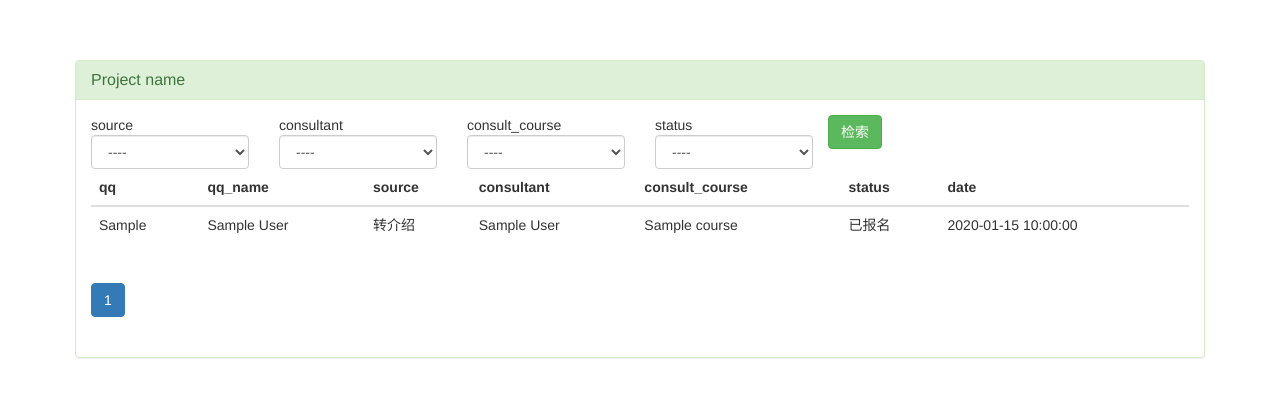
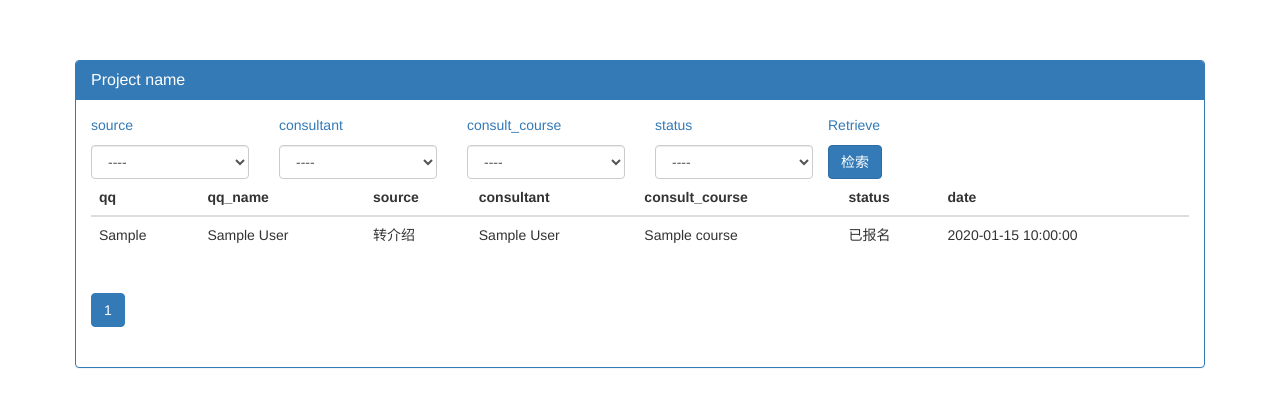
Before and after one commit to sgr-smile2015/website, a Django app: a page that uses templates/common/table_objs.html in a window 1280 px wide. Shown: the part 50-457 px from the top of the page. Run offline with Django 3.2, Linux system fonts and the light colour scheme; tables that the repository leaves empty hold one stand-in row (values such as "Sample post"); some libraries are stand-ins or nearby versions.

Commit message:
text-primary对文字进行渲染,然后对齐

```diff
--- a/templates/common/table_objs.html
+++ b/templates/common/table_objs.html
@@ -3,7 +3,7 @@
 
 
 {% block container %}
-        <div class="panel panel-success">
+        <div class="panel panel-primary">
             <div class="panel-heading">
                 <h3 class="panel-title">Project name</h3>
             </div>
@@ -13,12 +13,12 @@
                     <form class="" method="get">
                         {% for condtion in admin_class.list_filter %}
                             <div class="col-lg-2">
-                                <span>{{ condtion }}</span>
+                                <p class="text-primary">{{ condtion }}</p>
                                 {% render_filter_ele condtion admin_class filter_conditions %}
                             </div>
                         {% endfor %}
-
-                        <button type="SUBMIT" class="btn btn-success">检索</button>
+                        <p class="text-primary">Retrieve</p>
+                        <button type="SUBMIT" class="btn btn-primary">检索</button>
                     </form>
                 </div>
 
```
